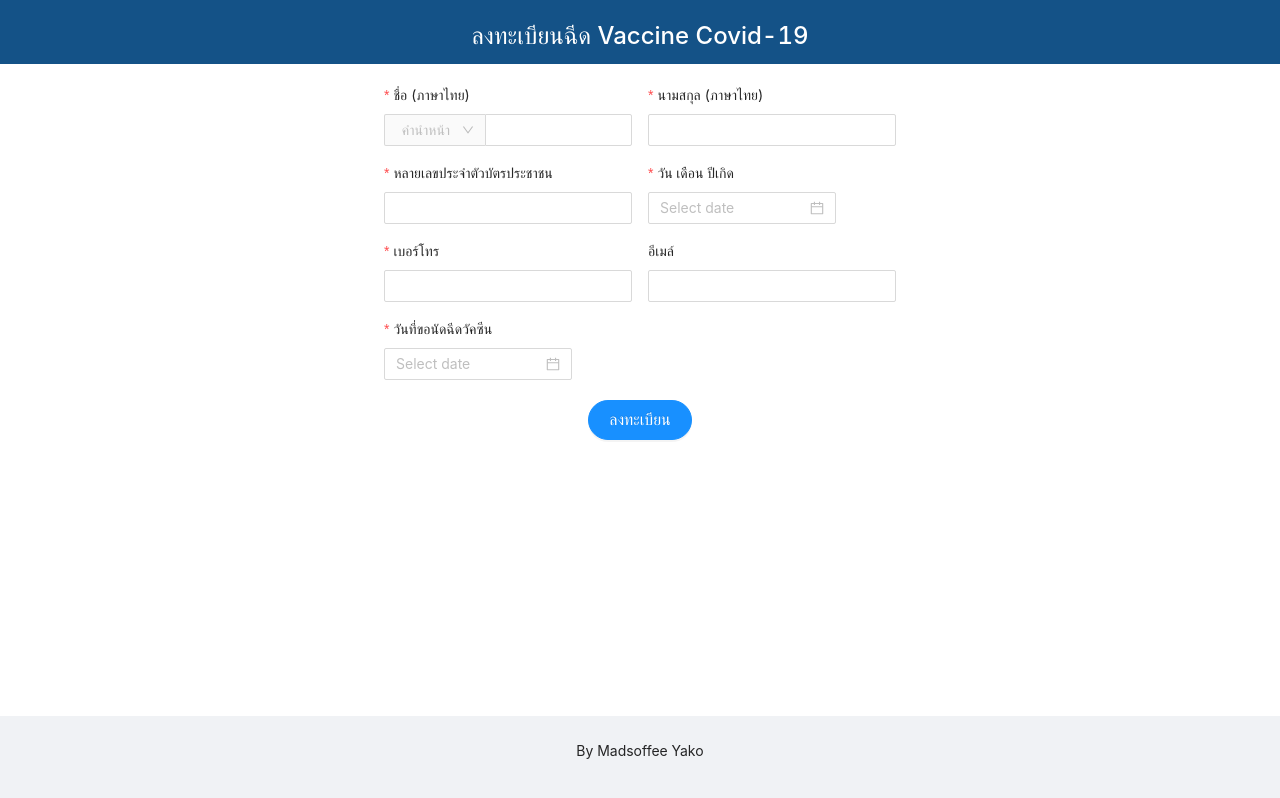
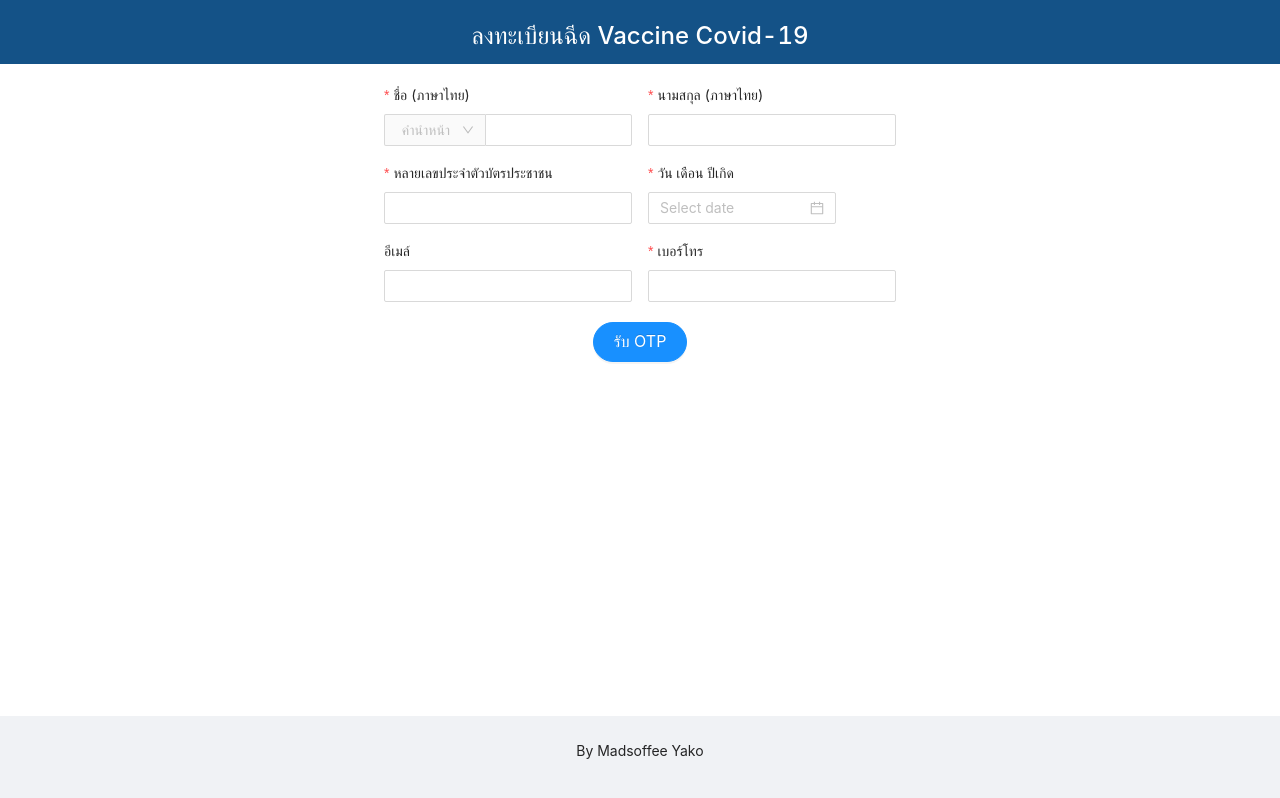
Before and after one commit to 9Sof/Vaccine-Covid19, a React (Create React App) app: page /register in a window 1280 px wide. Built offline with nearby package versions, Linux system fonts and the light colour scheme.

Commit message:
Register otp

```diff
--- /dev/null
+++ b/src/pages/Confirmation.jsx
@@ -0,0 +1,11 @@
+import React from 'react'
+
+const Confirmation = () => {
+    return (
+        <div>
+
+        </div>
+    )
+}
+
+export default Confirmation
--- a/src/pages/Register.jsx
+++ b/src/pages/Register.jsx
@@ -1,4 +1,4 @@
-import React from "react";
+import React, { useState, useEffect } from "react";
 import {
   Layout,
   Form,
@@ -8,11 +8,70 @@ import {
   DatePicker,
   Row,
   Col,
+  Modal,
+  notification,
 } from "antd";
+import { ExclamationCircleOutlined } from "@ant-design/icons";
+import { useHistory } from "react-router-dom";
 
 const Register = () => {
+  const history = useHistory();
+  const [otp, setOTP] = useState("");
+  const [checkOTP, setCheckOTP] = useState(false);
+  const OTPmock = "1111";
+
+  useEffect(() => {
+    if (otp === OTPmock) {
+      setCheckOTP(true);
+      Modal.destroyAll();
+    }
+  }, [otp]);
+
+  const onOTP = (values) => {
+    Modal.confirm({
+      title: `โปรดใส่หมายเลข OTP ที่ส่งทางเบอร์
+      ******${values.phone_number.slice(-4)}`,
+      icon: <ExclamationCircleOutlined />,
+      content: (
+        <div className="text-center">
+          <Input
+            className="w-auto"
+            onChange={(e) => setOTP(e.target.value)}
+            placeholder="OTP"
+          />
+        </div>
+      ),
+      okText: "ยืนยัน",
+      cancelText: "ยกเลิก",
+      onOk() {},
+      onCancel() {
+        console.log("ยกเลิก");
+      },
+    });
+  };
+
+  const onSubmit = (values) => {
+    Modal.confirm({
+      title: "ลงทะเบียนฉีด Vaccine Covid-19?",
+      icon: <ExclamationCircleOutlined />,
+      content: "กด ยืนยัน เพื่อทำงานการลงทะเบียน",
+      okText: "ยืนยัน",
+      cancelText: "ยกเลิก",
+      onOk() {
+        console.log("ยืนยัน", values);
+        notification.success({
+          message: "สำเร็จ!",
+          description: "ทำการลงทะเบียนฉีด Vaccine Covid-19 สำเร็จ",
+        });
+        history.push("/");
+      },
+      onCancel() {
+        console.log("ยกเลิก");
+      },
+    });
+  };
   const onFinish = (values) => {
-    console.log("Received values of form: ", values);
+    !checkOTP ? onOTP(values) : onSubmit(values);
   };
 
   const GenderSelector = (
@@ -22,13 +81,6 @@ const Register = () => {
         style={{
           width: 100,
         }}
-        rules={[
-          {
-            required: true,
-            message: "กรุณาเลือกคำนำหน้าชื่อ!",
-            whitespace: true,
-          },
-        ]}
       >
         <Select.Option value="นาย">นาย</Select.Option>
         <Select.Option value="นาง">นาง</Select.Option>
@@ -36,7 +88,7 @@ const Register = () => {
       </Select>
     </Form.Item>
   );
-        console.log(window.innerWidth);
+
   return (
     <Layout style={window.innerWidth < 768 ? {} : { height: "100vh" }}>
       <Layout.Header
@@ -65,9 +117,19 @@ const Register = () => {
                 rules={[
                   {
                     required: true,
-                    message: "กรุณาใส่ชื่อของคุณ!",
+                    message: "กรุณาใส่ชื่อให้ครบถ้วนของคุณ!",
                     whitespace: true,
                   },
+                  ({ getFieldValue }) => ({
+                    validator(_, value) {
+                      if (!value || getFieldValue("name_prefix")) {
+                        return Promise.resolve();
+                      }
+                      return Promise.reject(
+                        new Error("กรุณาใส่ชื่อให้ครบถ้วนของคุณ!")
+                      );
+                    },
+                  }),
                 ]}
               >
                 <Input addonBefore={GenderSelector} />
@@ -140,6 +202,22 @@ const Register = () => {
             <Col xs={24} sm={24} md={12} lg={12} xl={12}>
               <Form.Item
                 className="mb-0"
+                name="email"
+                label="อีเมล์"
+                rules={[
+                  {
+                    type: "email",
+                    message: "อีเมล์ไม่ถูกต้อง!",
+                    whitespace: true,
+                  },
+                ]}
+              >
+                <Input />
+              </Form.Item>
+            </Col>
+            <Col xs={24} sm={24} md={12} lg={12} xl={12}>
+              <Form.Item
+                className="mb-0"
                 name="phone_number"
                 label="เบอร์โทร"
                 rules={[
@@ -165,27 +243,12 @@ const Register = () => {
                 <Input maxLength="10" />
               </Form.Item>
             </Col>
-            <Col xs={24} sm={24} md={12} lg={12} xl={12}>
-              <Form.Item
-                className="mb-0"
-                name="email"
-                label="อีเมล์"
-                rules={[
-                  {
-                    type: "email",
-                    message: "อีเมล์ไม่ถูกต้อง!",
-                    whitespace: true,
-                  },
-                ]}
-              >
-                <Input />
-              </Form.Item>
-            </Col>
+            {checkOTP && (
               <Col xs={24} sm={24} md={12} lg={12} xl={12}>
                 <Form.Item
                   className="mb-0"
                   name="vaccination_date"
-                label="วันที่ขอนัดฉีดวัคซีน"
+                  label="วันที่ขอนัดฉีด Vaccine Covid-19"
                   rules={[
                     {
                       required: true,
@@ -198,12 +261,31 @@ const Register = () => {
                   <DatePicker />
                 </Form.Item>
               </Col>
+            )}
           </Row>
+          {!checkOTP ? (
             <Form.Item className="text-center p-5">
-            <Button shape="round" type="primary" htmlType="submit" size="large">
+              <Button
+                shape="round"
+                type="primary"
+                htmlType="submit"
+                size="large"
+              >
+                รับ OTP
+              </Button>
+            </Form.Item>
+          ) : (
+            <Form.Item className="text-center p-5">
+              <Button
+                shape="round"
+                type="primary"
+                htmlType="submit"
+                size="large"
+              >
                 ลงทะเบียน
               </Button>
             </Form.Item>
+          )}
         </Form>
       </Layout.Content>
       <Layout.Footer className="text-center">
```
Lines whose indentation alone changed are shown as unchanged.
